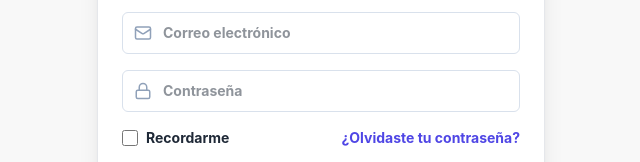
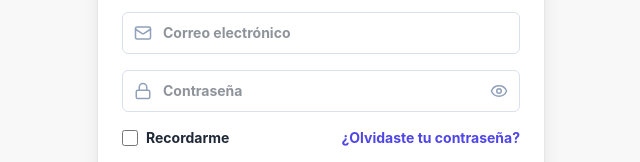
Before and after one commit to martincomito/videovinyl, a React (Vite) app in the folder frontend/: page /login in a window 1280 px wide. Shown: the part 347-509 px from the top of the page, without its empty margins (319-959 px from the left). Built offline with nearby package versions, Linux system fonts and the light colour scheme.

Commit message:
Implementé funcionalidad para ver password oculto

```diff
--- a/frontend/src/components/Modal/Modal.jsx
+++ b/frontend/src/components/Modal/Modal.jsx
@@ -101,7 +101,7 @@ function Modal({
                 <AlertTriangle size={20} />
               </div>
               <p className="modal-guardia-texto">
-                ¿Querés interrumpir la operación? Se van a perder los datos
+                ¿Querés cancelar la operación? Se van a perder los datos
                 ingresados.
               </p>
               <div className="modal-guardia-botones">
@@ -117,7 +117,7 @@ function Modal({
                   className="modal-btn-descartar"
                   onClick={handleForzarCierre}
                 >
-                  Sí, descartar
+                  Sí, cancelar
                 </button>
               </div>
             </div>
--- a/frontend/src/components/Modal/ModalAnadirUsuario.jsx
+++ b/frontend/src/components/Modal/ModalAnadirUsuario.jsx
@@ -1,5 +1,5 @@
 import { useState } from "react";
-import { ShieldCheck, User } from "lucide-react";
+import { ShieldCheck, User, Eye, EyeOff } from "lucide-react";
 import Modal from "./Modal";
 import { createUsuario } from "../../api/usuarios";
 
@@ -23,6 +23,7 @@ const ROLES = [
 
 function ModalAnadirUsuario({ isOpen, onClose }) {
   const [form, setForm] = useState(estadoInicial);
+  const [verPassword, setVerPassword] = useState(false);
   const [cargando, setCargando] = useState(false);
   const [error, setError] = useState(null);
 
@@ -117,13 +118,23 @@ function ModalAnadirUsuario({ isOpen, onClose }) {
           <label className="text-xs font-medium text-[var(--color-texto-primario)]">
             Contraseña Temporal
           </label>
-          <input
-            type="password"
-            placeholder="Mínimo 8 caracteres"
-            value={form.password}
-            onChange={set("password")}
-            className="modal-input"
-          />
+          <div className="relative">
+            <input
+              type={verPassword ? "text" : "password"}
+              placeholder="Mínimo 8 caracteres"
+              value={form.password}
+              onChange={set("password")}
+              className="modal-input pr-9"
+            />
+            <button
+              type="button"
+              onClick={() => setVerPassword((v) => !v)}
+              tabIndex={-1}
+              className="absolute right-2.5 top-1/2 -translate-y-1/2 text-slate-400 hover:text-slate-600"
+            >
+              {verPassword ? <EyeOff size={14} /> : <Eye size={14} />}
+            </button>
+          </div>
           <span className="text-[10px] text-[var(--color-texto-secundario)]">
             El usuario deberá cambiarla en el próximo inicio de sesión.
           </span>
--- a/frontend/src/components/TarjetaLogin/TarjetaLogin.jsx
+++ b/frontend/src/components/TarjetaLogin/TarjetaLogin.jsx
@@ -1,6 +1,6 @@
 import { useState } from "react";
 import { Link, useNavigate } from "react-router-dom";
-import { Mail, Lock } from "lucide-react";
+import { Mail, Lock, Eye, EyeOff } from "lucide-react";
 import logo from "../../img/videovinyl-logo.png";
 import "../../styles/variables.scss";
 import { login } from "../../api/auth.js";
@@ -9,6 +9,7 @@ function TarjetaLogin() {
     const navigate = useNavigate();
     const [email, setEmail] = useState("");
     const [password, setPassword] = useState("");
+    const [verPassword, setVerPassword] = useState(false);
     const [error, setError] = useState("");
     const [loading, setLoading] = useState(false);
 
@@ -95,7 +96,7 @@ function TarjetaLogin() {
                         "
                     />
                     <input
-                        type="password"
+                        type={verPassword ? "text" : "password"}
                         placeholder="Contraseña"
                         value={password}
                         onChange={(e) => setPassword(e.target.value)}
@@ -107,12 +108,27 @@ function TarjetaLogin() {
                             border-[var(--color-login-input-borde)]
                             py-2.5
                             pl-10
-                            pr-3
+                            pr-10
                             text-sm
                             outline-none
                             focus:border-[var(--color-login-input-focus)]
                         "
                     />
+                    <button
+                        type="button"
+                        onClick={() => setVerPassword((v) => !v)}
+                        tabIndex={-1}
+                        className="
+                            absolute
+                            right-3
+                            top-1/2
+                            -translate-y-1/2
+                            text-slate-400
+                            hover:text-slate-600
+                        "
+                    >
+                        {verPassword ? <EyeOff size={18} /> : <Eye size={18} />}
+                    </button>
                 </div>
 
                 <div className="flex items-center justify-between text-sm">
```
